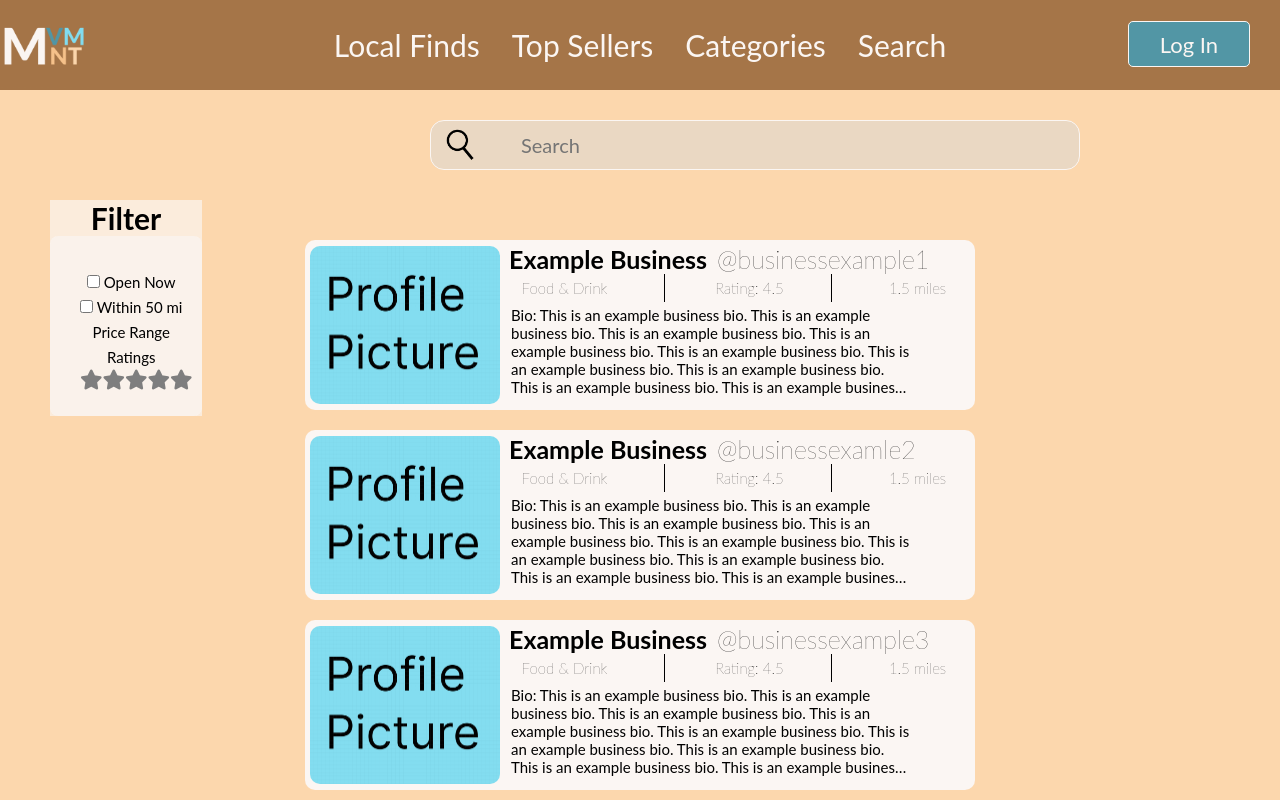
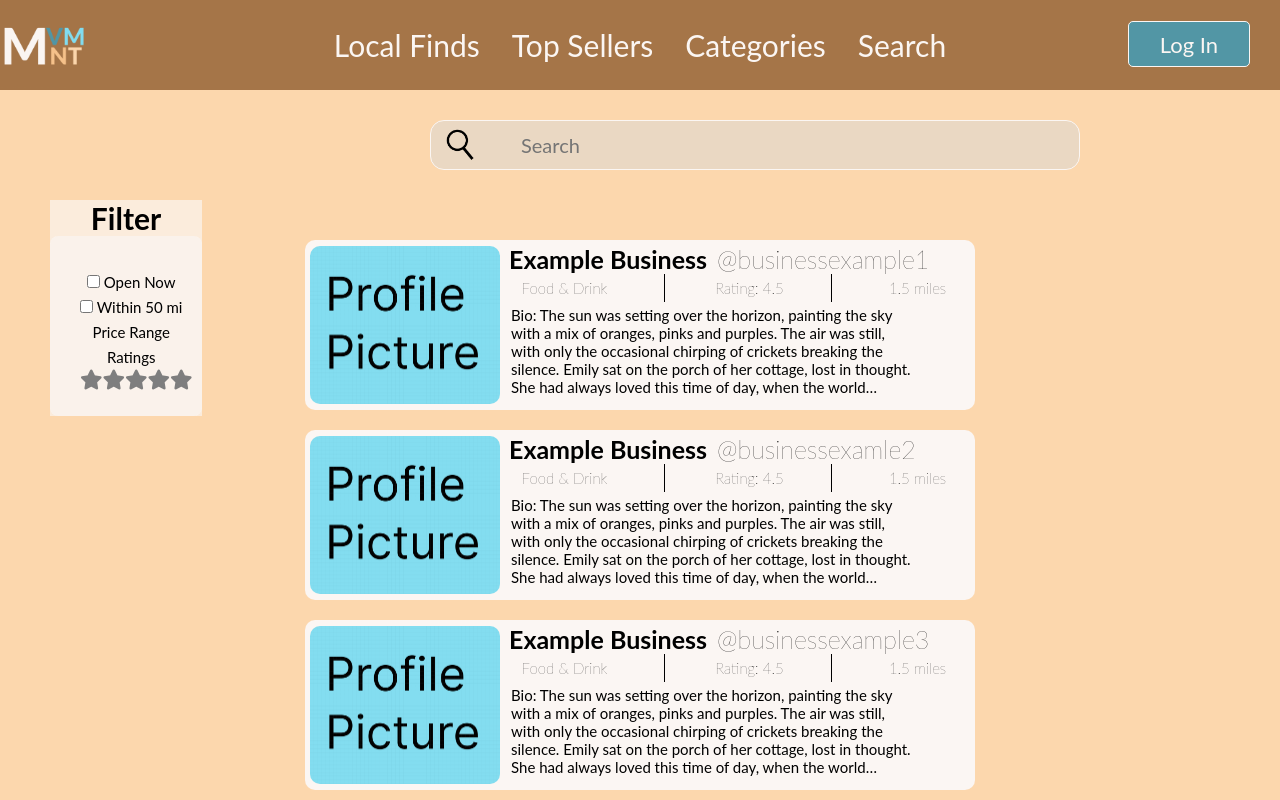
Before and after one commit to FantasticFiveHU23/MVMNT, a React (Create React App) app: page / in a window 1280 px wide. Shown: the top 800 px of the page. Built offline with nearby package versions, Linux system fonts and the light colour scheme.

Commit message:
February 2 4:42pm

```diff
--- a/src/pages/HomePage.js
+++ b/src/pages/HomePage.js
@@ -13,7 +13,7 @@ class HomePage extends React.Component {
         category: "Food & Drink",
         rating: 4.5,
         distance: "1.5 miles",
-        bio: "This is an example business bio. This is an example business bio. This is an example business bio. This is an example business bio. This is an example business bio. This is an example business bio. This is an example business bio. This is an example business bio. This is an example business bio. This is an example business bio. ",
+        bio: "The sun was setting over the horizon, painting the sky with a mix of oranges, pinks and purples. The air was still, with only the occasional chirping of crickets breaking the silence. Emily sat on the porch of her cottage, lost in thought. She had always loved this time of day, when the world seemed to slow down and all her worries melted away. She took a deep breath, savoring the sweet scent of blooming flowers that surrounded her. For a moment, everything was perfect.",
       },
       {
         businessName: "Example Business",
@@ -21,7 +21,7 @@ class HomePage extends React.Component {
         category: "Food & Drink",
         rating: 4.5,
         distance: "1.5 miles",
-        bio: "This is an example business bio. This is an example business bio. This is an example business bio. This is an example business bio. This is an example business bio. This is an example business bio. This is an example business bio. This is an example business bio. This is an example business bio. This is an example business bio. ",
+        bio: "The sun was setting over the horizon, painting the sky with a mix of oranges, pinks and purples. The air was still, with only the occasional chirping of crickets breaking the silence. Emily sat on the porch of her cottage, lost in thought. She had always loved this time of day, when the world seemed to slow down and all her worries melted away. She took a deep breath, savoring the sweet scent of blooming flowers that surrounded her. For a moment, everything was perfect.",
       },
             {
         businessName: "Example Business",
@@ -29,7 +29,7 @@ class HomePage extends React.Component {
         category: "Food & Drink",
         rating: 4.5,
         distance: "1.5 miles",
-        bio: "This is an example business bio. This is an example business bio. This is an example business bio. This is an example business bio. This is an example business bio. This is an example business bio. This is an example business bio. This is an example business bio. This is an example business bio. This is an example business bio. ",
+        bio: "The sun was setting over the horizon, painting the sky with a mix of oranges, pinks and purples. The air was still, with only the occasional chirping of crickets breaking the silence. Emily sat on the porch of her cottage, lost in thought. She had always loved this time of day, when the world seemed to slow down and all her worries melted away. She took a deep breath, savoring the sweet scent of blooming flowers that surrounded her. For a moment, everything was perfect.",
       },
       {
         businessName: "Example Business",
@@ -37,7 +37,7 @@ class HomePage extends React.Component {
         category: "Food & Drink",
         rating: 4.5,
         distance: "1.5 miles",
-        bio: "This is an example business bio. This is an example business bio. This is an example business bio. This is an example business bio. This is an example business bio. This is an example business bio. This is an example business bio. This is an example business bio. This is an example business bio. This is an example business bio. ",
+        bio: "The sun was setting over the horizon, painting the sky with a mix of oranges, pinks and purples. The air was still, with only the occasional chirping of crickets breaking the silence. Emily sat on the porch of her cottage, lost in thought. She had always loved this time of day, when the world seemed to slow down and all her worries melted away. She took a deep breath, savoring the sweet scent of blooming flowers that surrounded her. For a moment, everything was perfect.",
       },
       {
         businessName: "Example Business",
@@ -45,7 +45,7 @@ class HomePage extends React.Component {
         category: "Food & Drink",
         rating: 4.5,
         distance: "1.5 miles",
-        bio: "This is an example business bio. This is an example business bio. This is an example business bio. This is an example business bio. This is an example business bio. This is an example business bio. This is an example business bio. This is an example business bio. This is an example business bio. This is an example business bio. ",
+        bio: "The sun was setting over the horizon, painting the sky with a mix of oranges, pinks and purples. The air was still, with only the occasional chirping of crickets breaking the silence. Emily sat on the porch of her cottage, lost in thought. She had always loved this time of day, when the world seemed to slow down and all her worries melted away. She took a deep breath, savoring the sweet scent of blooming flowers that surrounded her. For a moment, everything was perfect.",
       },
       {
         businessName: "Example Business",
@@ -53,7 +53,7 @@ class HomePage extends React.Component {
         category: "Food & Drink",
         rating: 4.5,
         distance: "1.5 miles",
-        bio: "This is an example business bio. This is an example business bio. This is an example business bio. This is an example business bio. This is an example business bio. This is an example business bio. This is an example business bio. This is an example business bio. This is an example business bio. This is an example business bio. ",
+        bio: "The sun was setting over the horizon, painting the sky with a mix of oranges, pinks and purples. The air was still, with only the occasional chirping of crickets breaking the silence. Emily sat on the porch of her cottage, lost in thought. She had always loved this time of day, when the world seemed to slow down and all her worries melted away. She took a deep breath, savoring the sweet scent of blooming flowers that surrounded her. For a moment, everything was perfect.",
       },
     ];
     return (
```
